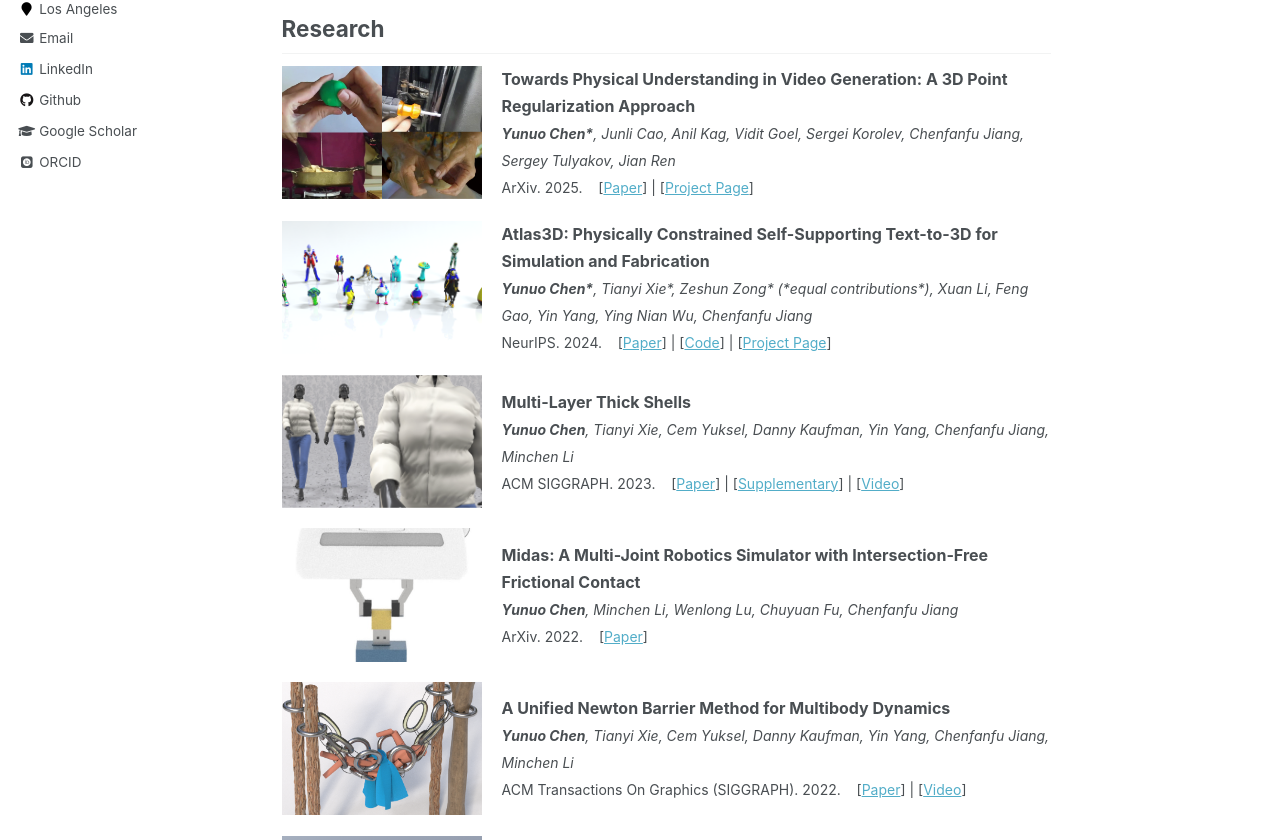
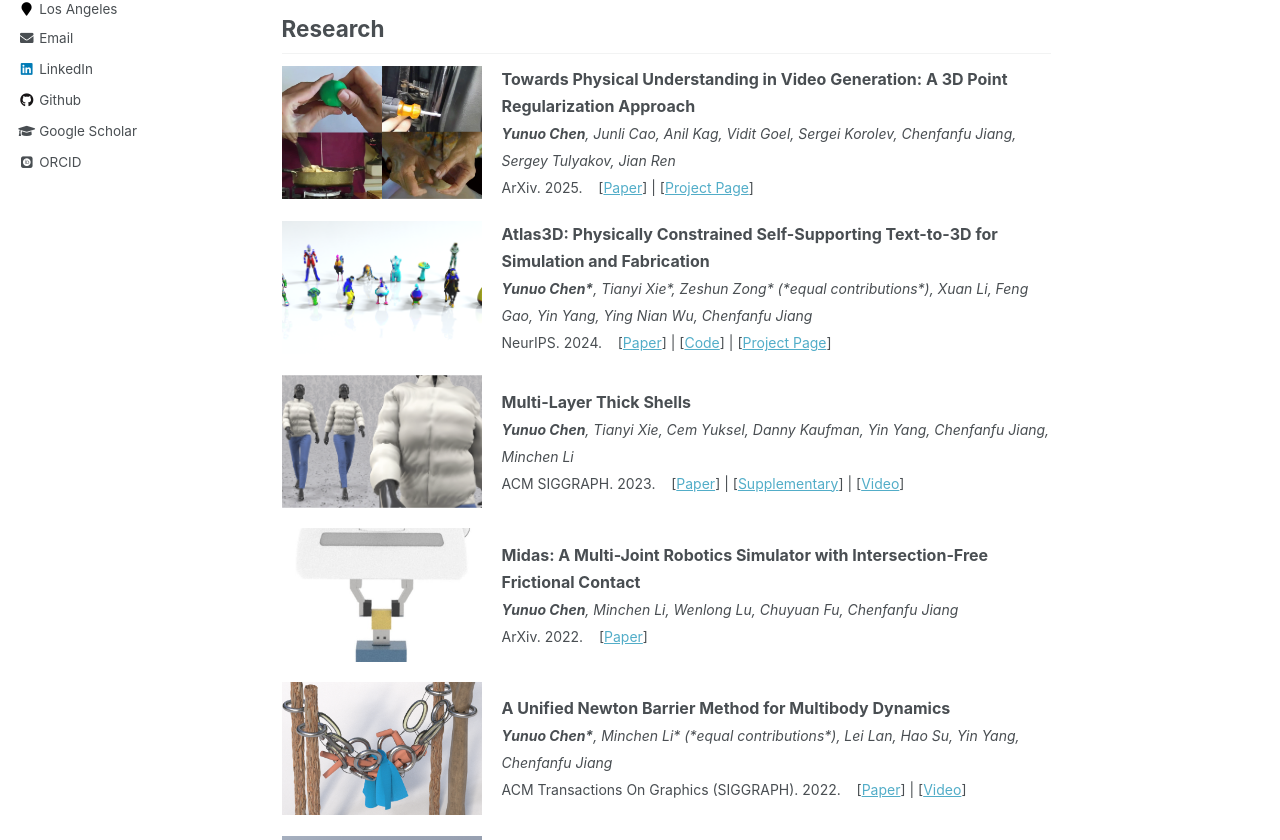
Before and after one commit to yunuoch/yunuoch.github.io, a Jekyll site: the page built from _pages/about.md, in a window 1280 px wide and 1400 px high. Shown: the part 349-1189 px from the top of the window. Built offline with Jekyll 4.4.1, drawn with Linux system fonts in a browser that asks for light colours; some web fonts are replaced.

Commit message:
correct multibody

```diff
--- a/_pages/about.md
+++ b/_pages/about.md
@@ -18,7 +18,7 @@ Before coming to the US, I received my Bachelor's Degree in Computational Mathem
   <img src="/images/publication/pvg.png" alt="Paper 1" style="width: 200px; height: auto; margin-right: 20px;">
   <div>
     <strong style="font-size: 16px;">Towards Physical Understanding in Video Generation: A 3D Point Regularization Approach</strong><br>
-    <em style="font-size: 14px;"><strong>Yunuo Chen*</strong>, Junli Cao, Anil Kag, Vidit Goel, Sergei Korolev, Chenfanfu Jiang, Sergey Tulyakov, Jian Ren</em><br>
+    <em style="font-size: 14px;"><strong>Yunuo Chen</strong>, Junli Cao, Anil Kag, Vidit Goel, Sergei Korolev, Chenfanfu Jiang, Sergey Tulyakov, Jian Ren</em><br>
     <span style="font-size: 14px;"> ArXiv. 2025.&nbsp;&nbsp;&nbsp;
       [<a href="https://arxiv.org/abs/2502.03639" target="_blank">Paper</a>] |
       [<a href="https://snap-research.github.io/PointVidGen/" target="_blank">Project Page</a>]
@@ -67,7 +67,7 @@ Before coming to the US, I received my Bachelor's Degree in Computational Mathem
   <img src="/images/publication/multibody.png" alt="Paper 1" style="width: 200px; height: auto; margin-right: 20px;">
   <div>
     <strong style="font-size: 16px;">A Unified Newton Barrier Method for Multibody Dynamics</strong><br>
-    <em style="font-size: 14px;"><strong>Yunuo Chen</strong>, Tianyi Xie, Cem Yuksel, Danny Kaufman, Yin Yang, Chenfanfu Jiang, Minchen Li</em><br>
+    <em style="font-size: 14px;"><strong>Yunuo Chen*</strong>, Minchen Li* (*equal contributions*), Lei Lan, Hao Su, Yin Yang, Chenfanfu Jiang</em><br>
     <span style="font-size: 14px;"> ACM Transactions On Graphics (SIGGRAPH). 2022.&nbsp;&nbsp;&nbsp;
       [<a href="https://drive.google.com/uc?export=view&id=1nZiVL6FIkI_nnCUy-209gxVXgSqZF57E" target="_blank">Paper</a>] |
       [<a href="https://www.youtube.com/watch?v=sdh4Yk0SyZo" target="_blank">Video</a>]
```
Also changed, not shown: _pages/research.md (+2 -2 lines).
